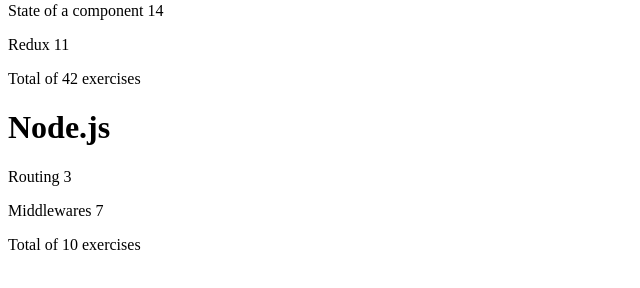
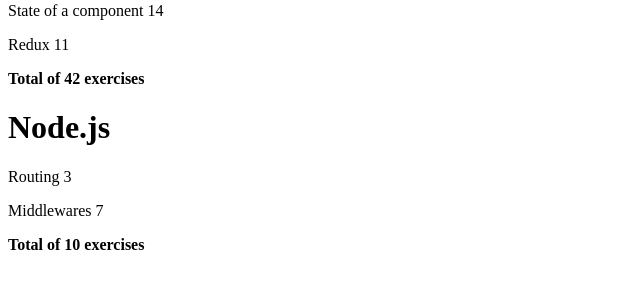
Before and after one commit to mikeorsow/fullstackopen-2021, a React (Create React App) app in the folder Part 2/courseinfo2/: page / in a window 1280 px wide. Shown: the part 146-434 px from the top of the page, without its empty margins (0-640 px from the left). Built offline with nearby package versions, Linux system fonts and the light colour scheme.

Commit message:
Add map key ids

```diff
--- a/Part 2/courseinfo2/src/App.js
+++ b/Part 2/courseinfo2/src/App.js
@@ -1,39 +1,29 @@
 import React from 'react';
 
-const Course = ({course}) => {
+const Course = ({ course }) => {
   return (
     <div>
-      <Header name={ course.name } />
-      <Content parts={ course.parts } />
-      <Total parts={ course.parts } />
+      <Header name={course.name} />
+      <Content parts={course.parts} />
+      <Total parts={course.parts} />
     </div>
   )
 }
 
-const Header = ({ name }) => {
-  return (
-    <h1>{name}</h1>
-  )
-}
+const Header = ({ name }) => <h1>{name}</h1>
 
-const Part = ({part}) => {
-  console.log('part', part)
-  return (
-    <p>
-      {part.name} {part.exercises}
-    </p>
-  )
-}
+
+const Part = ({ part }) => <p>{part.name} {part.exercises}</p>
 
 const Total = ({ parts }) => {
-  const sum = parts.reduce(( accumulator, part ) => accumulator + part.exercises, 0);
+  const sum = parts.reduce((accumulator, part) => accumulator + part.exercises, 0);
   return(
-    <p>Total of {sum} exercises</p>
+    <b>Total of {sum} exercises</b>
   )
 }
 
 const Content = ({ parts }) => {
-  const allParts = parts.map(part => <Part part={ part } />);
+  const allParts = parts.map(part => <Part key={part.id} part={part} />)
   return (
     <div>
       {allParts}
@@ -86,7 +76,7 @@
       ]
     }
   ]
-  const allCourses = courses.map(course => <Course course={course} />)
+  const allCourses = courses.map(course => <Course key={course.id} course={course} />)
   return (
     <div>
       {allCourses}
```
